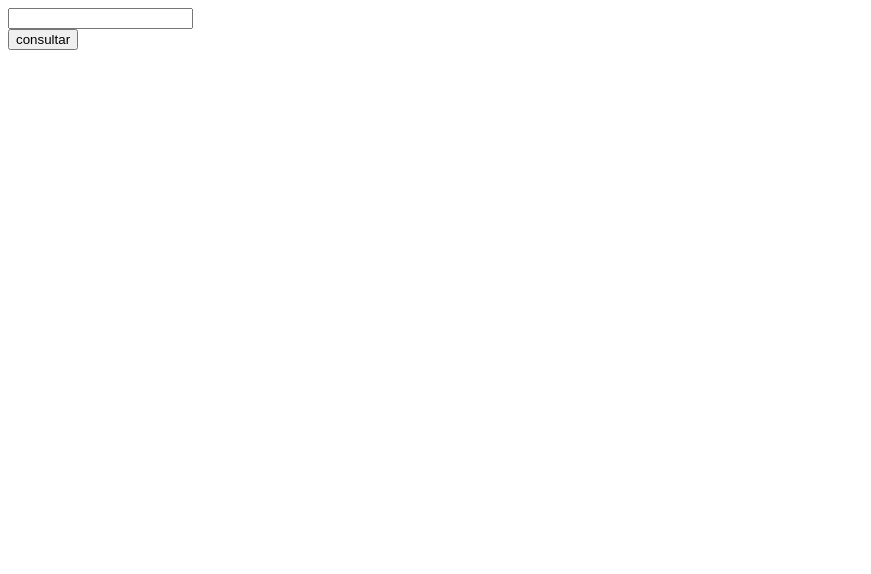
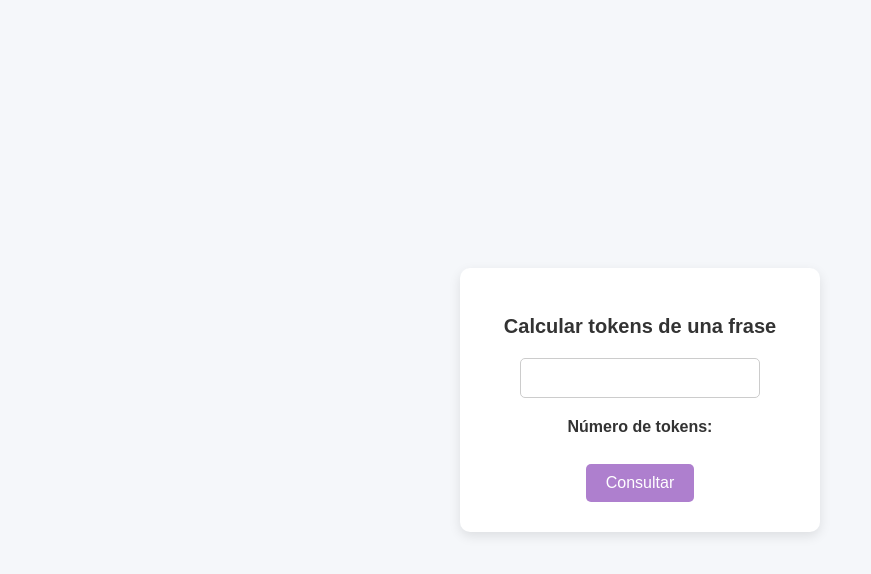
Before and after one commit to JohanGil1502/Lab_1, a plain HTML site: page client/index.html in a window 1280 px wide. Shown: the whole page, without its empty margins (0-871 px from the left). Drawn offline with nearby package versions, Linux system fonts and the light colour scheme.

Commit message:
Interfaz

```diff
--- a/client/index.html
+++ b/client/index.html
@@ -4,14 +4,16 @@
     <meta charset="UTF-8">
     <meta name="viewport" content="width=device-width, initial-scale=1.0">
     <title>Document</title>
+    <link rel="stylesheet" href="styles.css">
 </head>
 <body id="app">
     <div>
         <form @submit.prevent="countTokens">
+            <h2>Calcular tokens de una frase</h2>
             <input v-model="words" type="text" required>
-            <label for="" >{{tokens}}</label>
+            <label for="">Número de tokens: {{ tokens }}</label>
             <br>
-            <button type="submit" >consultar</button>
+            <button type="submit">Consultar</button>
         </form>
     </div>
     <script src="https://unpkg.com/vue@3/dist/vue.global.js"></script>
--- /dev/null
+++ b/client/styles.css
@@ -0,0 +1,82 @@
+body {
+    font-family: 'Arial', sans-serif;
+    background-color: #f5f7fa;
+    margin: 0;
+    padding: 0;
+    display: flex;
+    justify-content: center;
+    align-items: center;
+    height: 100vh;
+}
+
+#app {
+    display: flex;
+    justify-content: center;
+    align-items: center;
+    width: 100%;
+}
+
+
+form {
+    background-color: white;
+    padding: 30px;
+    border-radius: 10px;
+    box-shadow: 0 4px 12px rgba(0, 0, 0, 0.1);
+    width: 300px;
+    text-align: center;
+}
+
+h2 {
+    font-size: 20px;
+    margin-bottom: 20px;
+    color: #333;
+    font-weight: bold;
+}
+
+
+input[type="text"] {
+    width: 80%;
+    padding: 10px;
+    margin-bottom: 20px;
+    border: 1px solid #ccc;
+    border-radius: 5px;
+    font-size: 16px;
+    box-sizing: border-box;
+    transition: border-color 0.3s;
+}
+
+
+input[type="text"]:focus {
+    outline: none;
+    border-color: #ae7fce;
+}
+
+
+button {
+    background-color: #ae7fce;
+    color: white;
+    border: none;
+    padding: 10px 20px;
+    font-size: 16px;
+    border-radius: 5px;
+    cursor: pointer;
+    transition: background-color 0.3s;
+}
+
+
+button:hover {
+    background-color: #7b5b91;
+}
+
+
+label {
+    display: block;
+    margin-bottom: 10px;
+    font-weight: bold;
+    color: #333;
+}
+
+
+br {
+    margin-bottom: 20px;
+}
```
